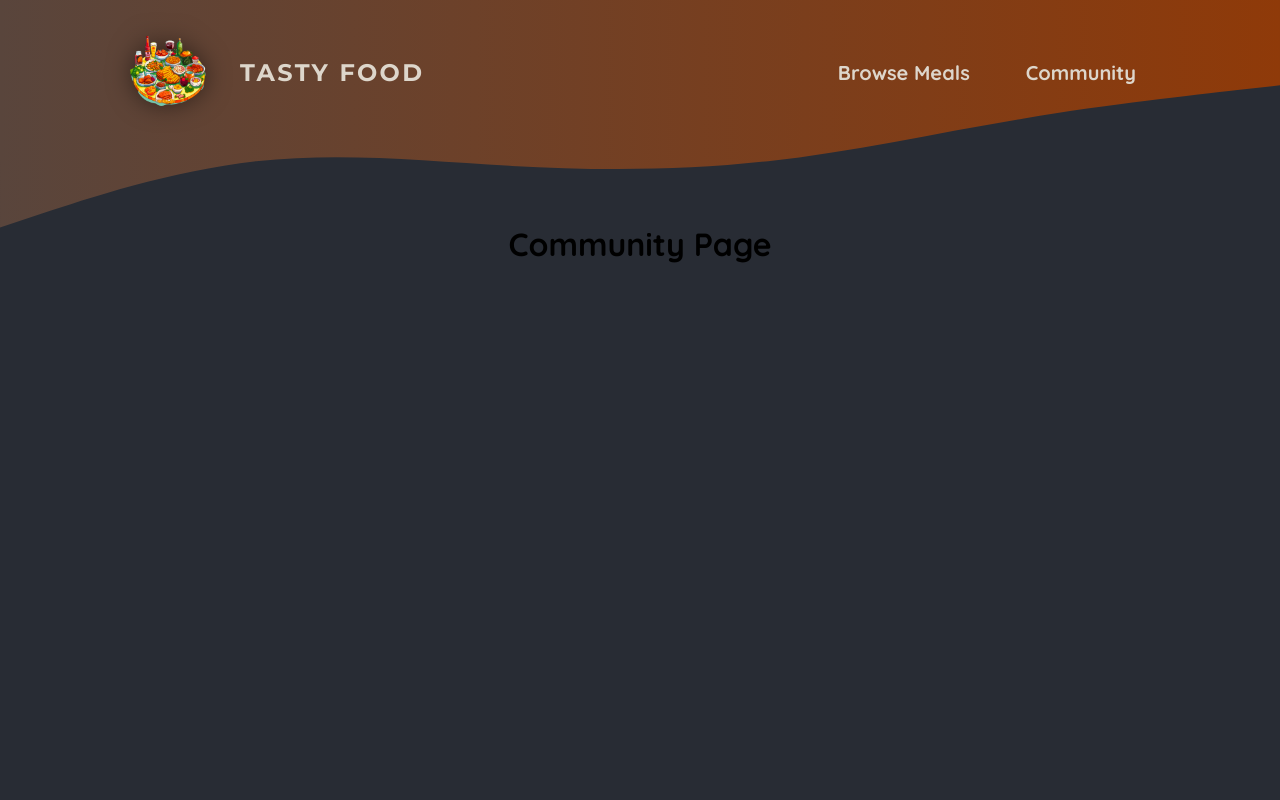
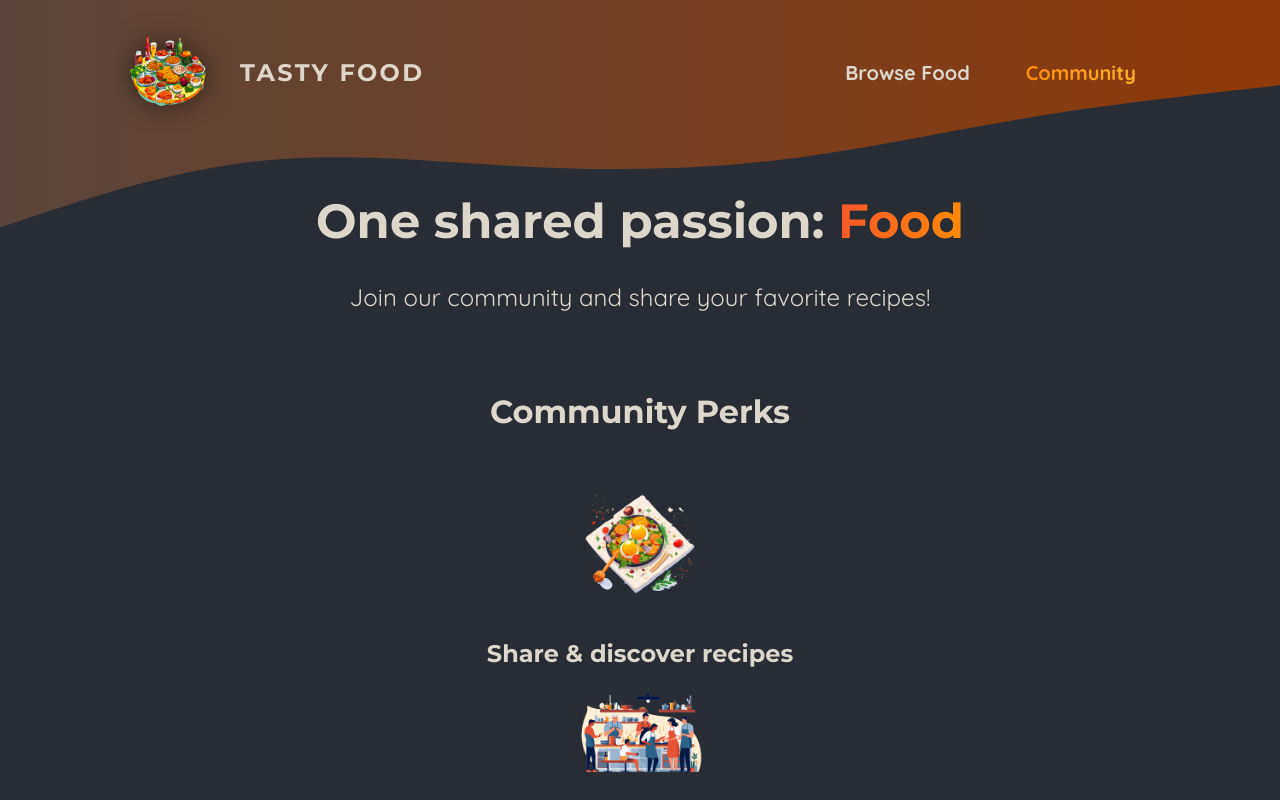
Before and after one commit to raviranjan2003/NextJs, a Next.js app: page /community in a window 1280 px wide. Shown: the top 800 px of the page. Built offline with nearby package versions, Linux system fonts and the light colour scheme.

Commit message:
active behaviour added to navlinks

```diff
--- a/app/community/page.js
+++ b/app/community/page.js
@@ -1,9 +1,40 @@
-export default function Community(){
-    return (
-        <>
-            <main>
-                <h1>Community Page</h1>
-            </main>
-        </>
-    )
+import Image from 'next/image';
+
+import mealIcon from '@/assets/icons/meal.png';
+import communityIcon from '@/assets/icons/community.png';
+import eventsIcon from '@/assets/icons/events.png';
+import classes from './page.module.css';
+
+export default function CommunityPage() {
+  return (
+    <>
+      <header className={classes.header}>
+        <h1>
+          One shared passion: <span className={classes.highlight}>Food</span>
+        </h1>
+        <p>Join our community and share your favorite recipes!</p>
+      </header>
+      <main className={classes.main}>
+        <h2>Community Perks</h2>
+
+        <ul className={classes.perks}>
+          <li>
+            <Image src={mealIcon} alt="A delicious meal" />
+            <p>Share & discover recipes</p>
+          </li>
+          <li>
+            <Image src={communityIcon} alt="A crowd of people, cooking" />
+            <p>Find new friends & like-minded people</p>
+          </li>
+          <li>
+            <Image
+              src={eventsIcon}
+              alt="A crowd of people at a cooking event"
+            />
+            <p>Participate in exclusive events</p>
+          </li>
+        </ul>
+      </main>
+    </>
+  );
 }
--- /dev/null
+++ b/app/community/page.module.css
@@ -0,0 +1,61 @@
+.header {
+    gap: 3rem;
+    margin: 3rem auto 5rem auto;
+    width: 90%;
+    max-width: 75rem;
+    color: #ddd6cb;
+    font-size: 1.5rem;
+    text-align: center;
+  }
+
+  .header h1 {
+    font-family: 'Montserrat', sans-serif;
+  }
+
+  .highlight {
+    background: linear-gradient(90deg, #f9572a, #ff8a05);
+    background-clip: text;
+    -webkit-background-clip: text;
+    -webkit-text-fill-color: transparent;
+  }
+
+  .main {
+    width: 90%;
+    max-width: 40rem;
+    margin: 0 auto;
+    text-align: center;
+  }
+
+  .main h2 {
+    font-family: 'Montserrat', sans-serif;
+    font-size: 2rem;
+    margin-bottom: 3rem;
+    color: #ddd6cb;
+  }
+
+  .perks {
+    list-style: none;
+    margin: 3rem 0;
+    padding: 0;
+  }
+
+  .perks li {
+    display: flex;
+    flex-direction: column;
+    align-items: center;
+    gap: 2rem;
+  }
+
+  .perks img {
+    width: 8rem;
+    height: 8rem;
+    object-fit: contain;
+  }
+
+  .perks p {
+    font-family: 'Montserrat', sans-serif;
+    font-size: 1.5rem;
+    font-weight: bold;
+    margin: 0;
+    color: #ddd6cb;
+  }
--- a/components/header.js
+++ b/components/header.js
@@ -4,6 +4,7 @@
 
 import logoImg from "@/assets/logo.png";
 import MainHeaderBackground from "./headerBackground";
+import NavLink from "./navLink";
 
 export default function MainHeader() {
     return (
@@ -16,10 +17,10 @@
                 <nav className={classes.nav}>
                     <ul>
                         <li>
-                            <Link href="/meals">Browse Meals</Link>
+                            <NavLink href="/meals">Browse Food</NavLink>
                         </li>
                         <li>
-                            <Link href="/community">Community</Link>
+                            <NavLink href="/community">Community</NavLink>
                         </li>
                     </ul>
                 </nav>
--- a/components/header.module.css
+++ b/components/header.module.css
@@ -21,30 +21,6 @@
     font-size: 1.25rem;
   }
 
-  .nav a {
-    text-decoration: none;
-    color: #ddd6cb;
-    font-weight: bold;
-    padding: 0.5rem 1rem;
-    border-radius: 0.5rem;
-  }
-
-  .nav a:hover,
-  .nav a:active {
-    background: linear-gradient(90deg, #ff8a05, #f9b331);
-    background-clip: text;
-    -webkit-background-clip: text;
-    -webkit-text-fill-color: transparent;
-    text-shadow: 0 0 18px rgba(248, 190, 42, 0.8);
-  }
-
-  .active {
-    background: linear-gradient(90deg, #ff8a05, #f9b331);
-    background-clip: text;
-    -webkit-background-clip: text;
-    -webkit-text-fill-color: transparent;
-  }
-
   .logo {
     display: flex;
     align-items: center;
--- /dev/null
+++ b/components/navLink.js
@@ -0,0 +1,17 @@
+'use client';
+
+import { usePathname } from "next/navigation";
+import classes from './navLink.module.css';
+import Link from "next/link";
+
+export default function NavLink({href,children}){
+    const path = usePathname();
+    return (
+        <Link
+            href={href}
+            className={path.startsWith(href) ? `${classes.link} ${classes.active}` : classes.link}
+        >
+            {children}
+        </Link>
+    )
+}
--- /dev/null
+++ b/components/navLink.module.css
@@ -0,0 +1,23 @@
+.link {
+    text-decoration: none;
+    color: #ddd6cb;
+    font-weight: bold;
+    padding: 0.5rem 1rem;
+    border-radius: 0.5rem;
+  }
+
+  .link:hover,
+  .link:active {
+    background: linear-gradient(90deg, #ff8a05, #f9b331);
+    background-clip: text;
+    -webkit-background-clip: text;
+    -webkit-text-fill-color: transparent;
+    text-shadow: 0 0 18px rgba(248, 190, 42, 0.8);
+  }
+
+  .active {
+    background: linear-gradient(90deg, #ff8a05, #f9b331);
+    background-clip: text;
+    -webkit-background-clip: text;
+    -webkit-text-fill-color: transparent;
+  }
```
Also changed, not shown: 1 other file (tests, documents, lock files or other folders).
